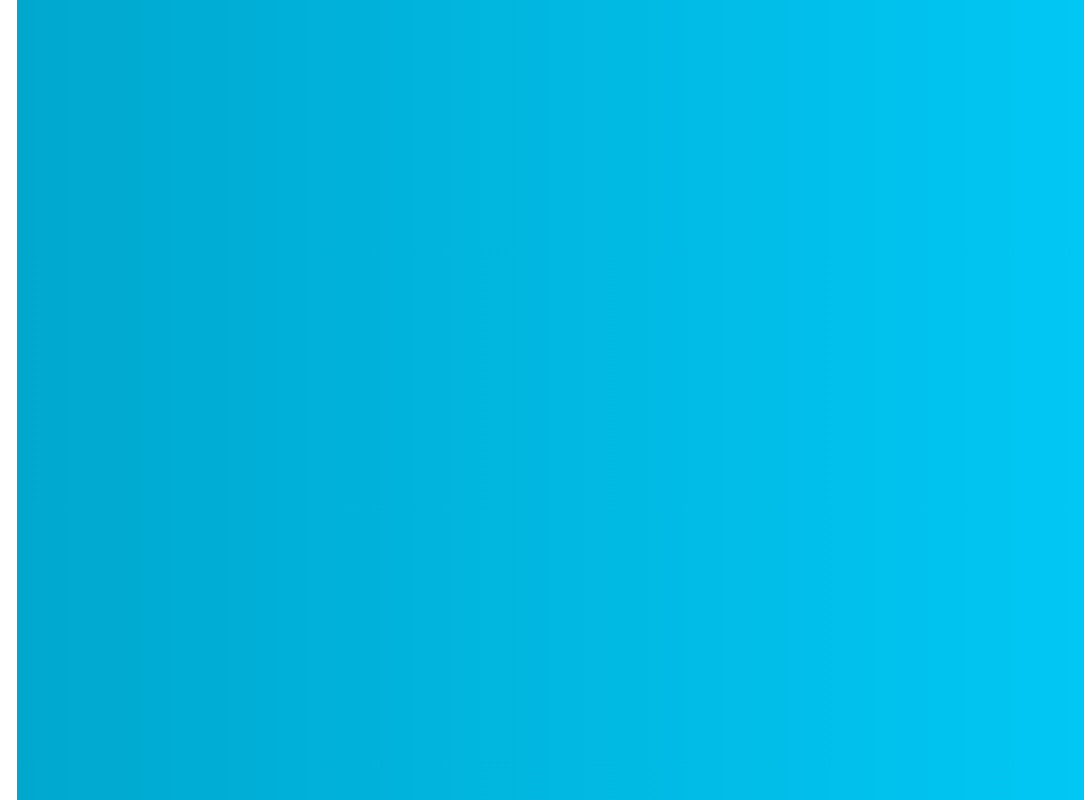
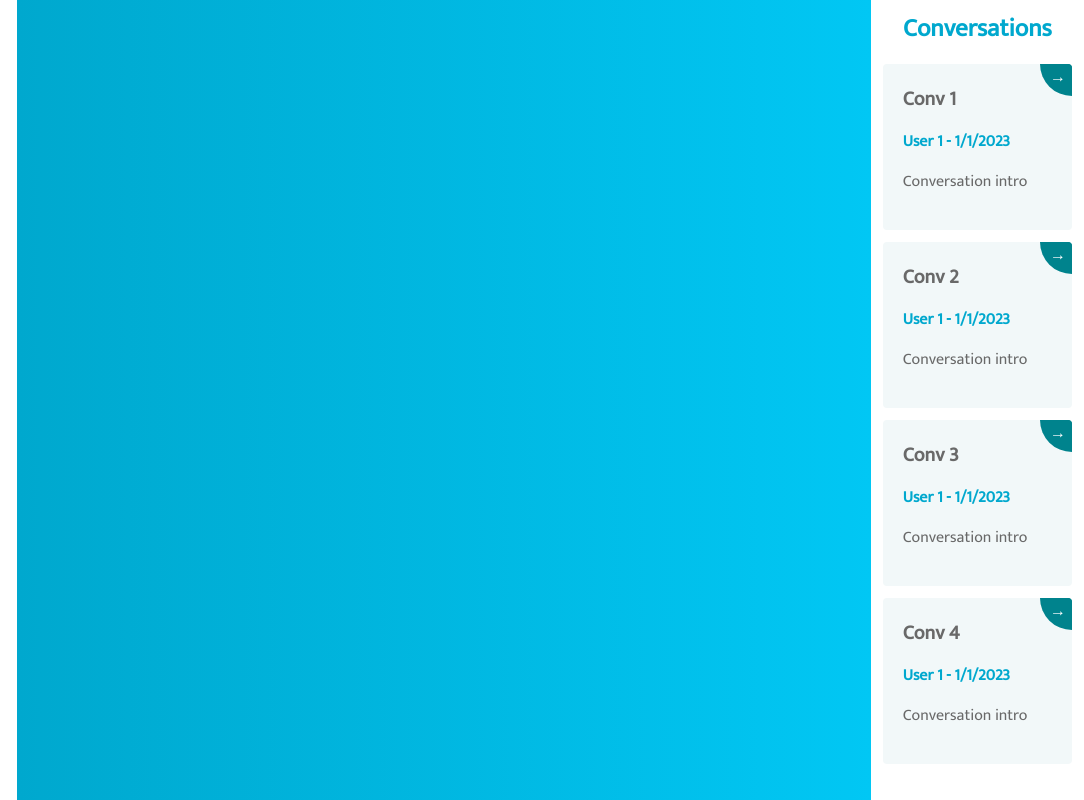
Before and after one commit to MulongXie/AI4M, a plain HTML site: page index.html in a window 1280 px wide. Shown: the full height of the page, 196-1280 px from the left. Drawn offline with nearby package versions, Linux system fonts and the light colour scheme.

Commit message:
add right sidebar and conversation cards;

```diff
--- a/index.css
+++ b/index.css
@@ -1,6 +1,7 @@
 :root{
     --primary: #00a8ce;
     --secondary: #edc7b7;
+    --third: #00838d;
 }
 
 body{
@@ -152,3 +153,96 @@ Font
     background: var(--primary);
     background: linear-gradient(90deg, rgba(0,168,206,1) 0%, rgba(1,199,244,1) 100%);
 }
+
+/* Right sidebar */
+#right-sidebar{
+    height: 100vh;
+    overflow: auto;
+}
+
+.rightbar-title-container{
+    padding-top: 10px;
+    width: 100%;
+    text-align: center;
+    /*border-bottom: solid 2px var(--secondary);*/
+}
+
+.rightbar-title{
+    color: var(--primary);
+    font-size: 25px;
+    font-weight: bold;
+}
+
+/* Conversation Card */
+.conversation-card {
+    display: block;
+    position: relative;
+    max-width: 262px;
+    background-color: #f2f8f9;
+    border-radius: 4px;
+    padding: 20px;
+    margin: 12px;
+    text-decoration: none;
+    z-index: 0;
+    overflow: hidden;
+    cursor: pointer;
+    color: dimgray;
+}
+
+.conversation-card:before {
+     content: "";
+     position: absolute;
+     z-index: -1;
+     top: -16px;
+     right: -16px;
+     background: var(--third);
+     height: 32px;
+     width: 32px;
+     border-radius: 32px;
+     transform: scale(1);
+     transform-origin: 50% 50%;
+     transition: transform 0.25s ease-out;
+}
+
+.conversation-card:hover:before {
+     transform: scale(21);
+ }
+
+.conversation-card:hover p{
+    transition: all 0.3s ease-out;
+    color: rgba(255, 255, 255, 0.8);
+}
+
+.conversation-card:hover .con-card-subtitle{
+    color: var(--secondary);
+}
+
+.con-card-title{
+    font-weight: bold;
+    font-size: 20px;
+}
+
+.con-card-subtitle{
+    font-weight: bold;
+    color: var(--primary);
+}
+
+.go-corner {
+    display: flex;
+    align-items: center;
+    justify-content: center;
+    position: absolute;
+    width: 32px;
+    height: 32px;
+    overflow: hidden;
+    top: 0;
+    right: 0;
+    background-color: var(--third);
+    border-radius: 0 4px 0 32px;
+}
+
+.go-arrow {
+    margin-top: -4px;
+    margin-right: -4px;
+    color: white;
+}
--- a/index.html
+++ b/index.html
@@ -73,7 +73,55 @@
         </div>
 
         <!-- Chat page -->
-        <div id="chat_container" class="col-10">
+        <div id="chat_container" class="col-8">
+        </div>
+
+        <!-- Right bar -->
+        <div id="right-sidebar" class="col-2" style="padding: 0">
+            <div class="rightbar-title-container">
+                <p class="rightbar-title">Conversations</p>
+            </div>
+            <!-- conversation cards -->
+            <div class="conversation-card">
+                <div class="go-corner">
+                    <div class="go-arrow">
+                        →
+                    </div>
+                </div>
+                <p class="con-card-title">Conv 1</p>
+                <p class="con-card-subtitle">User 1 - 1/1/2023</p>
+                <p class="con-card-content">Conversation intro</p>
+            </div>
+            <div class="conversation-card">
+                <div class="go-corner">
+                    <div class="go-arrow">
+                        →
+                    </div>
+                </div>
+                <p class="con-card-title">Conv 2</p>
+                <p class="con-card-subtitle">User 1 - 1/1/2023</p>
+                <p class="con-card-content">Conversation intro</p>
+            </div>
+            <div class="conversation-card">
+                <div class="go-corner">
+                    <div class="go-arrow">
+                        →
+                    </div>
+                </div>
+                <p class="con-card-title">Conv 3</p>
+                <p class="con-card-subtitle">User 1 - 1/1/2023</p>
+                <p class="con-card-content">Conversation intro</p>
+            </div>
+            <div class="conversation-card">
+                <div class="go-corner">
+                    <div class="go-arrow">
+                        →
+                    </div>
+                </div>
+                <p class="con-card-title">Conv 4</p>
+                <p class="con-card-subtitle">User 1 - 1/1/2023</p>
+                <p class="con-card-content">Conversation intro</p>
+            </div>
         </div>
     </div>
 </main>
--- a/index.js
+++ b/index.js
@@ -1,25 +1,24 @@
 $(document).ready(()=>{
 
-    let userSelect = $('.user-icon-select')
-    let userNonSelect = $('.user-icon-nonselect')
     // Slide user type while hovering
     $('.user-icon-container').hover(() =>{
-        userNonSelect.css({
+        $('.user-icon-nonselect').css({
             'transform': 'translateX(40px)'
         })
-        userSelect.css({
+        $('.user-icon-select').css({
             'box-shadow': 'rgba(99, 99, 99, 0.2) 0px 2px 8px 0px'
         })
     }, ()=>{
-        userNonSelect.css({
+        $('.user-icon-nonselect').css({
             'transform': 'translateX(-35px)'
         })
-        userSelect.css({
+        $('.user-icon-select').css({
             'box-shadow': 'rgba(0, 0, 0, 0.35) 0px 5px 15px'
         })
     })
 
     // Switch user
-
+    $('.user-icon-nonselect').click(() => {
+    })
 
 })
```
